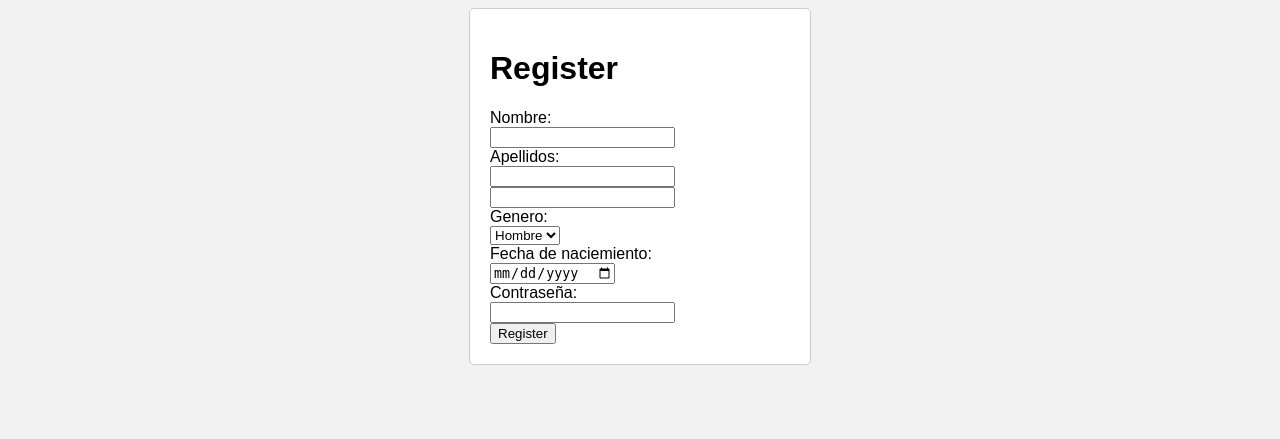
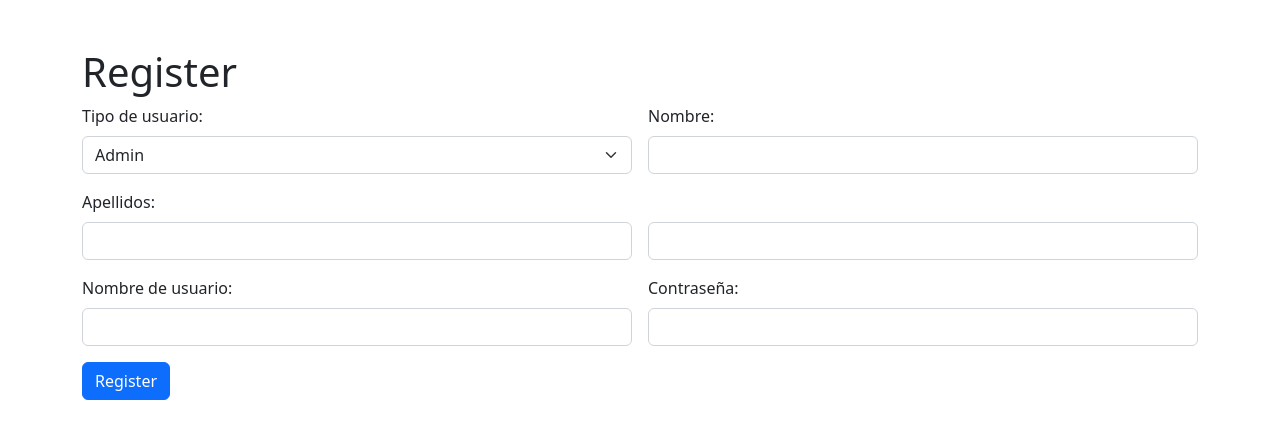
Before and after one commit to JornezMM/PDAIvolution, a Flask app: page /register/ in a window 1280 px wide. Shown: the top 439 px of the page. Run offline with Flask 3, Linux system fonts and the light colour scheme.

Commit message:
Modified register page to be able to regist 3 types of users

```diff
--- a/web/TFG.py
+++ b/web/TFG.py
@@ -3,6 +3,7 @@ from flask_font_awesome import FontAwesome
 from flask_sqlalchemy import SQLAlchemy
 from flask_sqlalchemy import SQLAlchemy
 from flask_login import LoginManager, UserMixin, login_user, logout_user, current_user
+from werkzeug.security import generate_password_hash
 
 app = Flask(__name__)
 font_awesome = FontAwesome(app)
@@ -24,12 +25,11 @@ class Video(db.Model):
 
 class Patient(db.Model):
     id = db.Column(db.Integer, primary_key=True)
-    age = db.Column(db.Integer, nullable=False)
     username = db.Column(db.String(100), nullable=False)
+    password = db.Column(db.String(100), nullable=False)
     first_name = db.Column(db.String(100), nullable=False)
     last_name1 = db.Column(db.String(100), nullable=False)
     last_name2 = db.Column(db.String(100), nullable=True)
-    password = db.Column(db.String(100), nullable=False)
     birth_date = db.Column(db.Date, nullable=False)
     gender = db.Column(db.Enum('M', 'F','O'), nullable=False)
     doctor_id = db.Column(db.Integer, db.ForeignKey('doctor.id'), nullable=False)
@@ -81,18 +81,59 @@ def login():
 
 @app.route('/register/', methods=['GET', 'POST'])
 def register():
-    # if request.method == 'POST':
-    #     username = request.form['username']
-    #     password = request.form['password']
+    if request.method == 'GET':
+        return render_template('register.html')
 
-    #     # Check if user already exists in the database
-    #     for user in users:
-    #         if user['username'] == username:
-    #             return 'Username already taken'
+    if request.method == 'POST':
+        username = request.form['username']
+        password = request.form['password']
+        user_type = request.form['user_type']
+        first_name = request.form['name']
+        last_name1 = request.form['last_name1']
+        last_name2 = request.form['last_name2']
 
-    #     # Add new user to the database
-    #     users.append({'username': username, 'password': password})
-    #     return redirect(url_for('login'))
+        if user_type == 'patient':
+            # Check if the patient already exists in the database
+            existing_patient = Patient.query.filter_by(username=username).first()
+            if existing_patient:
+                return 'Patient already exists'
+
+            # Create a new patient
+            birth_date = request.form['birth_date']
+            gender = request.form['gender']
+            doctor_id = request.form['doctor_id']
+            hashed_password = generate_password_hash(password)  # Hash the password
+            patient = Patient(username=username, password=hashed_password, first_name=first_name, last_name1=last_name1, last_name2=last_name2, birth_date=birth_date, gender=gender, doctor_id=doctor_id)
+            db.session.add(patient)
+            print(patient)
+            db.session.commit()
+        elif user_type == 'doctor':
+            # Check if the doctor already exists in the database
+            existing_doctor = Doctor.query.filter_by(username=username).first()
+            if existing_doctor:
+                return 'Doctor already exists'
+
+            # Create a new doctor
+            hashed_password = generate_password_hash(password)  # Hash the password
+            doctor = Doctor(username=username, password=hashed_password, first_name=first_name, last_name1=last_name1, last_name2=last_name2)
+            db.session.add(doctor)
+            print(doctor)
+            db.session.commit()
+        elif user_type == 'admin':
+            # Check if the admin already exists in the database
+            existing_admin = Admin.query.filter_by(username=username).first()
+            if existing_admin:
+
+                return 'Admin already exists'
+
+            # Create a new admin
+            hashed_password = generate_password_hash(password)  # Hash the password
+            admin = Admin(username=username, password=hashed_password, first_name=first_name, last_name1=last_name1, last_name2=last_name2)
+            db.session.add(admin)
+            db.session.commit()
+            return "aaaaaaaaaaaaaaaaaaaaaaaaaa"
+
+    return redirect(url_for('home'))
 
     return render_template('register.html')
 
--- a/web/templates/register.html
+++ b/web/templates/register.html
@@ -1,81 +1,76 @@
 <!DOCTYPE html>
-<html>
+<html lang="es">
+
 <head>
-    <title>Register Page</title>
-    <style>
-        body {
-            font-family: Arial, sans-serif;
-            background-color: #f2f2f2;
-        }
-        .container {
-            width: 300px;
-            margin: 0 auto;
-            padding: 20px;
-            border: 1px solid #ccc;
-            border-radius: 5px;
-            background-color: white;
-        }
-        .form-group {
-            margin-bottom: 10px;
-        }
-        .form-group label {
-            display: block;
-            font-weight: bold;
-        }
-        .form-group input {
-            width: 100%;
-            padding: 5px;
-            border: 1px solid #ccc;
-            border-radius: 3px;
-        }
-        .form-group button {
-            width: 100%;
-            padding: 8px;
-            background-color: #4CAF50;
-            color: white;
-            border: none;
-            border-radius: 3px;
-            cursor: pointer;
-        }
+    <meta charset="UTF-8">
+    <meta name="viewport" content="width=device-width, initial-scale=1.0">
+    <title>Registration Form</title>
+    <link href="https://cdn.jsdelivr.net/npm/bootstrap@5.2.3/dist/css/bootstrap.min.css" rel="stylesheet"
+        integrity="sha384-rbsA2VBKQhggwzxH7pPCaAqO46MgnOM80zW1RWuH61DGLwZJEdK2Kadq2F9CUG65" crossorigin="anonymous">
+</head>
 
-        .form-group button:hover {
-            animation: buttonAnimation 0.3s ease-in-out;
-        }
-
-        @keyframes buttonAnimation {
-            0% {
-                transform: scale(1);
-            }
-            50% {
-                transform: scale(1.1);
-            }
-            100% {
-                transform: scale(1);
-            }
-        }
-    </style>
-</head>
 <body>
-    <div class="container">
+    <div class="container mt-5">
         <h1>Register</h1>
-        <form action="/submit_registration" method="post">
-            <label for="name">Nombre:</label><br>
-            <input type="text" id="name" name="name" required><br>
-            <label for="last_name">Apellidos:</label><br>
-            <input type="text" id="last_name1" name="last_name" required><br>
-            <input type="text" id="last_name2" name="last_name" required><br>
-            <label for="gender">Genero:</label><br>
-            <select id="gender" name="gender" required>
-              <option value="male">Hombre</option>
-              <option value="female">Mujer</option>
-              <option value="other">Otro</option>
-            </select><br>
-            <label for="birth_date">Fecha de naciemiento:</label><br>
-            <input type="date" id="birth_date" name="birth_date" required><br>
-            <label for="password">Contraseña:</label><br>
-            <input type="password" id="password" name="password" required><br>
-            <input type="submit" value="Register">
-          </form>
+        <form action="#" method="post" class="row g-3">
+            <div class="col-md-6">
+                <label for="user_type" class="form-label">Tipo de usuario:</label>
+                <select id="user_type" name="user_type" class="form-select" required>
+                    <option value="admin">Admin</option>
+                    <option value="doctor">Doctor</option>
+                    <option value="patient">Paciente</option>
+                </select>
+            </div>
+            <div class="col-md-6">
+                <label for="name" class="form-label">Nombre:</label>
+                <input type="text" id="name" name="name" class="form-control" required>
+            </div>
+            <div class="col-md-6">
+                <label for="last_name1" class="form-label">Apellidos:</label>
+                <input type="text" id="last_name1" name="last_name1" class="form-control" required>
+            </div>
+            <div class="col-md-6">
+                <label for="last_name2" class="form-label">&nbsp;</label> <input type="text" id="last_name2"
+                    name="last_name2" class="form-control">
+            </div>
+            <div class="col-md-6"> <label for="username" class="form-label">Nombre de usuario:</label>
+                <input type="text" id="username" name="username" class="form-control" required>
+            </div>
+            <div class="col-md-6"> <label for="password" class="form-label">Contraseña:</label>
+                <input type="password" id="password" name="password" class="form-control" required>
+            </div>
+            <div class="col-md-12" id="patientFields" style="display: none;">
+                <div class="row">
+                    <div class="col-md-6">
+                        <label for="gender" class="form-label">Genero:</label>
+                        <select id="gender" name="gender" class="form-select">
+                            <option value="M">Hombre</option>
+                            <option value="F">Mujer</option>
+                            <option value="O">Otro</option>
+                        </select>
+                    </div>
+                    <div class="col-md-6">
+                        <label for="birth_date" class="form-label">Fecha de naciemiento:</label>
+                        <input type="date" id="birth_date" name="birth_date" class="form-control">
+                    </div>
+                </div>
+                <div class="row">
+                    <div class="col-md-12">
+                        <label for="doctor_id" class="form-label">ID del doctor:</label>
+                        <input type="text" id="doctor_id" name="doctor_id" class="form-control">
+                    </div>
+                </div>
+            </div>
+            <div class="col-12">
+                <input type="submit" value="Register" class="btn btn-primary">
+            </div>
+        </form>
     </div>
-</body>
-</html>
+    <script>
+        const userTypeSelect = document.getElementById('user_type');
+        const patientFields = document.getElementById('patientFields');
+        userTypeSelect.addEventListener('change', () => {
+            const selectedUserType = userTypeSelect.value;
+            patientFields.style.display = selectedUserType === 'patient' ? 'block' : 'none';
+        });
+    </script>
```
Also changed, not shown: instance/db.sqlite (added), web/instance/db.sqlite.
